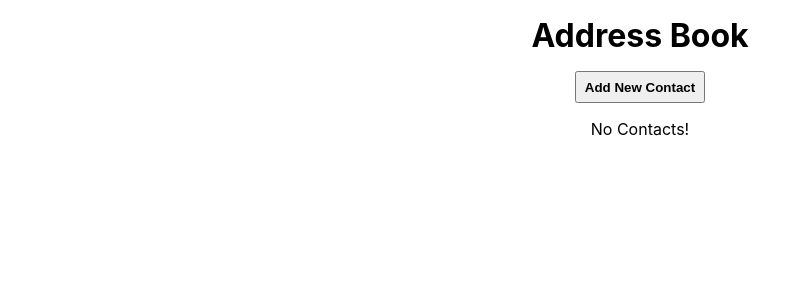
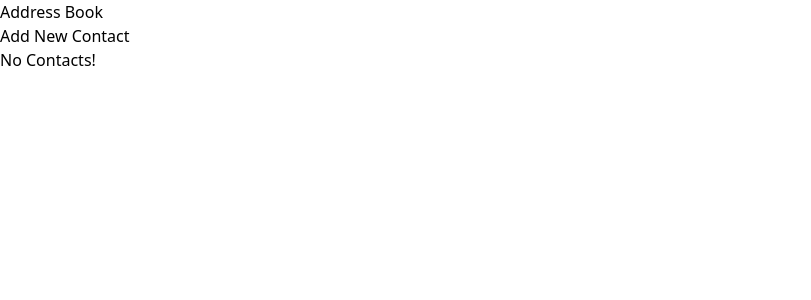
Before and after one commit to christocarr/react-address-book, a React (Create React App) app: page / in a window 1280 px wide. Shown: the top 300 px of the page, without its empty margins (0-811 px from the left). Built offline with nearby package versions, Linux system fonts and the light colour scheme.

Commit message:
add tailwindcss

```diff
--- /dev/null
+++ b/craco.config.js
@@ -0,0 +1,7 @@
+module.exports = {
+  style: {
+    postcss: {
+      plugins: [require('tailwindcss'), require('autoprefixer')],
+    },
+  },
+};
--- a/src/App.js
+++ b/src/App.js
@@ -2,7 +2,6 @@
 import ContactForm from './components/ContactForm';
 import ContactList from './components/ContactList';
 import OpenFormButton from './components/OpenFormButton';
-import '../src/index.css';
 
 function App() {
   const [displayForm, setDisplayForm] = useState(false);
--- /dev/null
+++ b/tailwind.config.js
@@ -0,0 +1,11 @@
+module.exports = {
+  purge: ['./src/**/*.{js,jsx,ts,tsx}', './public/index.html'],
+  darkMode: false, // or 'media' or 'class'
+  theme: {
+    extend: {},
+  },
+  variants: {
+    extend: {},
+  },
+  plugins: [],
+};
```
Also changed, not shown: package.json (+9 -5 lines), src/index.css (+5 -2 lines), src/index.js (+5 -4 lines), 1 other file (tests, documents, lock files or other folders).
